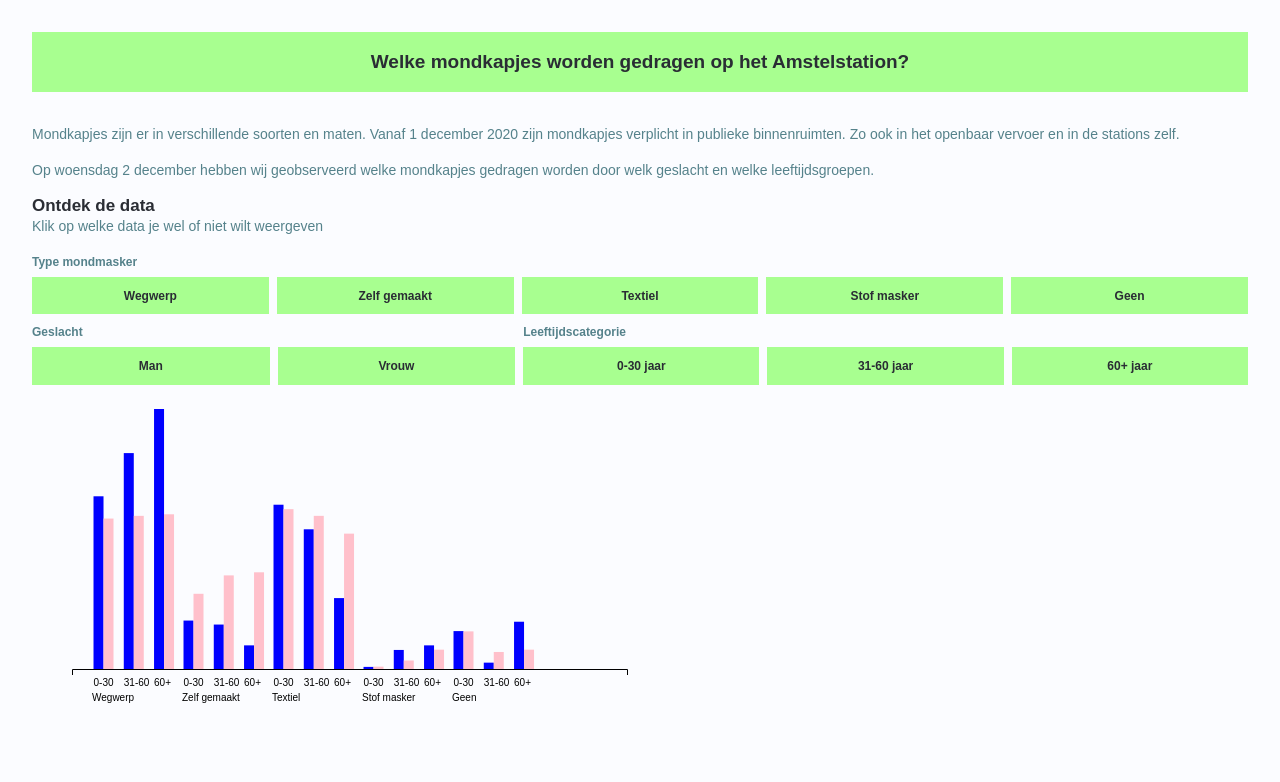
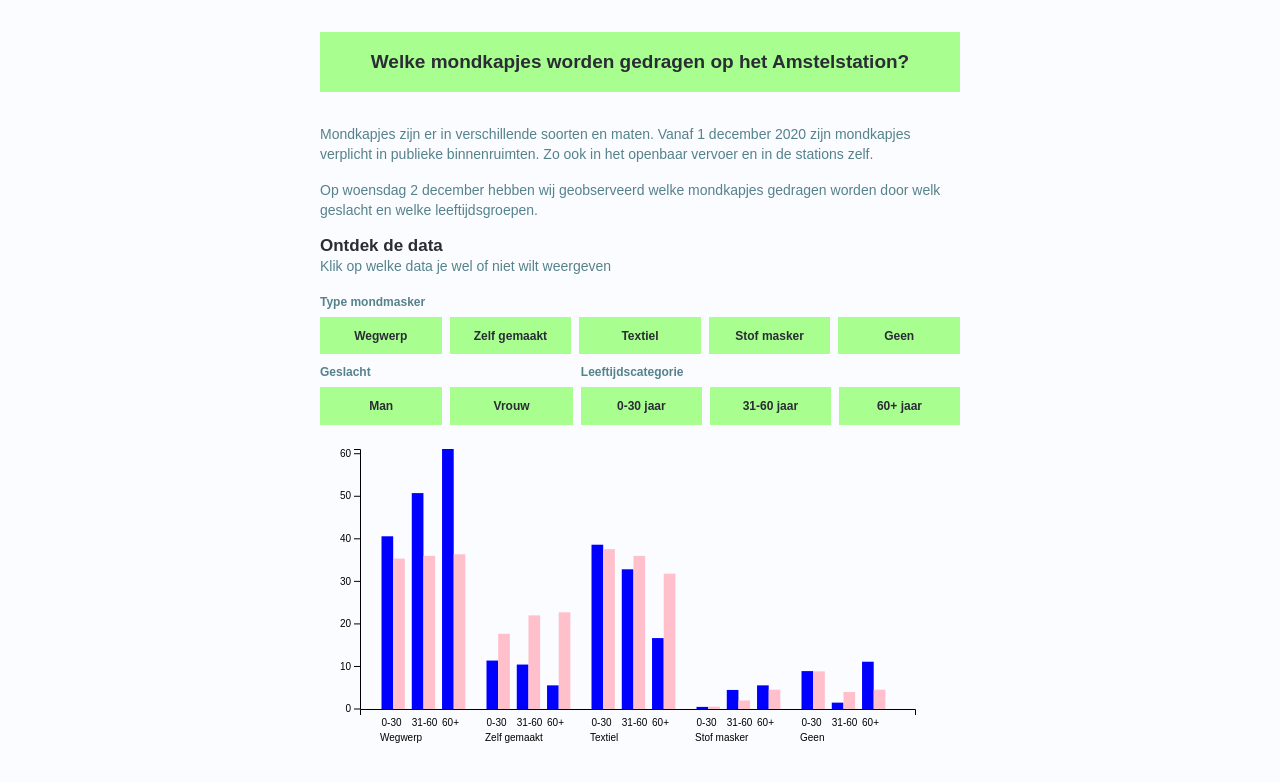
Before and after one commit to StanBankras/facemask-datavisualisation, a Vue app: page / in a window 1280 px wide. Shown: the top 782 px of the page. Built offline with nearby package versions, Linux system fonts and the light colour scheme.

Commit message:
Chart works good now & aligned in middle

```diff
--- a/src/App.vue
+++ b/src/App.vue
@@ -1,5 +1,6 @@
 <template>
   <div id="app">
+    <div class="wrap">
       <title-comp title="Welke mondkapjes worden gedragen op het Amstelstation?"/>
       <p>
         Mondkapjes zijn er in verschillende soorten en maten.
@@ -14,6 +15,7 @@
       <p>Klik op welke data je wel of niet wilt weergeven</p>
       <filters :initial="filterGroups" @update="f => filterGroups = f"/>
       <chart :filters="filterGroups"/>
+    </div>
     </div>
 </template>
 
@@ -79,7 +81,7 @@
 }
 </script>
 
-<style>
+<style lang="scss">
 * {
   margin: 0;
   padding: 0;
@@ -93,12 +95,17 @@
   height: 100vh;
   overflow-x: hidden;
   padding: 2rem;
+  > .wrap {
+    margin: 0 auto;
+    max-width: 40rem;
+  }
 }
 p {
   margin-bottom: 1rem;
   font-size: 14px;
   line-height: 20px;
   color: var(--darken);
+  max-width: 40rem;
 }
 h2 {
   color: var(--darkest);
--- a/src/components/Chart.vue
+++ b/src/components/Chart.vue
@@ -1,8 +1,28 @@
 <template>
-  <div>
   <svg :width="width" :height="height" ref="chart">
     <g fill="none" id="x-axis" >
       <path stroke="black" :d="`M0.5,6V0.5H${ width - xPadding - 40 }.5V6`" :transform="`translate(${ yPadding },${ height - 40})`"/>
+    </g>
+    <g class="y-axis" fill="none">
+      <path
+        class="domain"
+        stroke="currentColor"
+        :d="`M0.5,${height - yPadding}.5H0.5V0.5H-6`"
+        :transform="`translate(${ yPadding }, 0)`"
+      ></path>
+      <g
+        v-for="tick in yTicks"
+        :key="tick"
+        class="tick"
+        opacity="1"
+        font-size="10"
+        font-family="sans-serif"
+        text-anchor="end"
+        :transform="`translate(${ yPadding }, ${height - yAxis(tick) - yPadding})`"
+      >
+        <line stroke="currentColor" x2="-6"></line>
+        <text fill="currentColor" x="-9" dy="0.32em">{{ tick }}</text>
+      </g>
     </g>
     <g class="bars" :transform="`translate(${ yPadding + 20 }, 0)`">
       <g
@@ -41,7 +61,6 @@
       </g>
     </g>
   </svg>
-  </div>
 </template>
 
 <script>
@@ -83,7 +102,7 @@
     },
     barWidth() {
       const data = this.filteredResults.map(r => r.data[0].data).flat();
-      return this.width / (data.length * (this.filteredGender ? 3 : 2) * this.filteredResults[0].data.length);
+      return (this.width + 100) / (data.length * (this.filteredGender ? 4 : 2) * this.filteredResults[0].data.length);
     },
     filteredGender() {
       return this.filters.gender.find(f => !f.active);
--- a/src/components/Filters.vue
+++ b/src/components/Filters.vue
@@ -65,6 +65,7 @@
 <style lang="scss" scoped>
 #filters {
   margin-bottom: 1.5rem;
+  max-width: 40rem;
 }
 .buttons {
   display: grid;
--- a/src/components/Title.vue
+++ b/src/components/Title.vue
@@ -15,6 +15,7 @@
   padding: 1rem;
   background-color: var(--green);
   margin-bottom: 2rem;
+  max-width: 40rem;
   h1 {
     color: var(--darkest);
     font-size: 19px;
```
Lines whose indentation alone changed are shown as unchanged.
